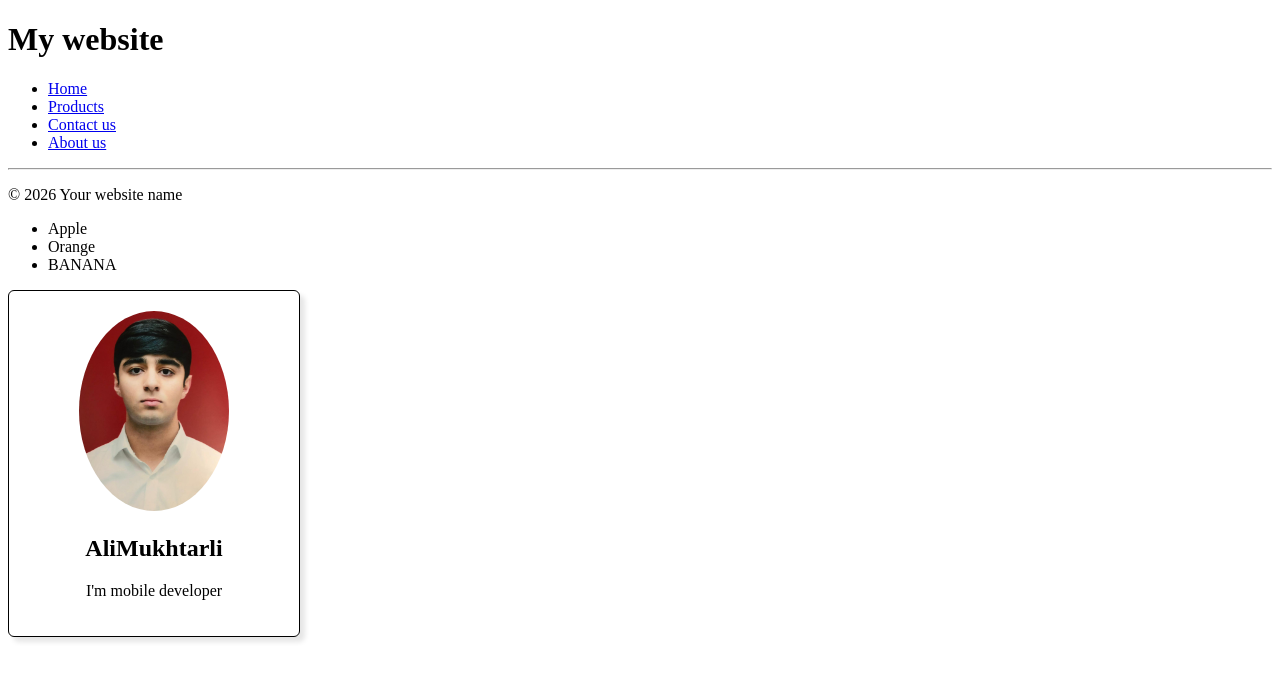
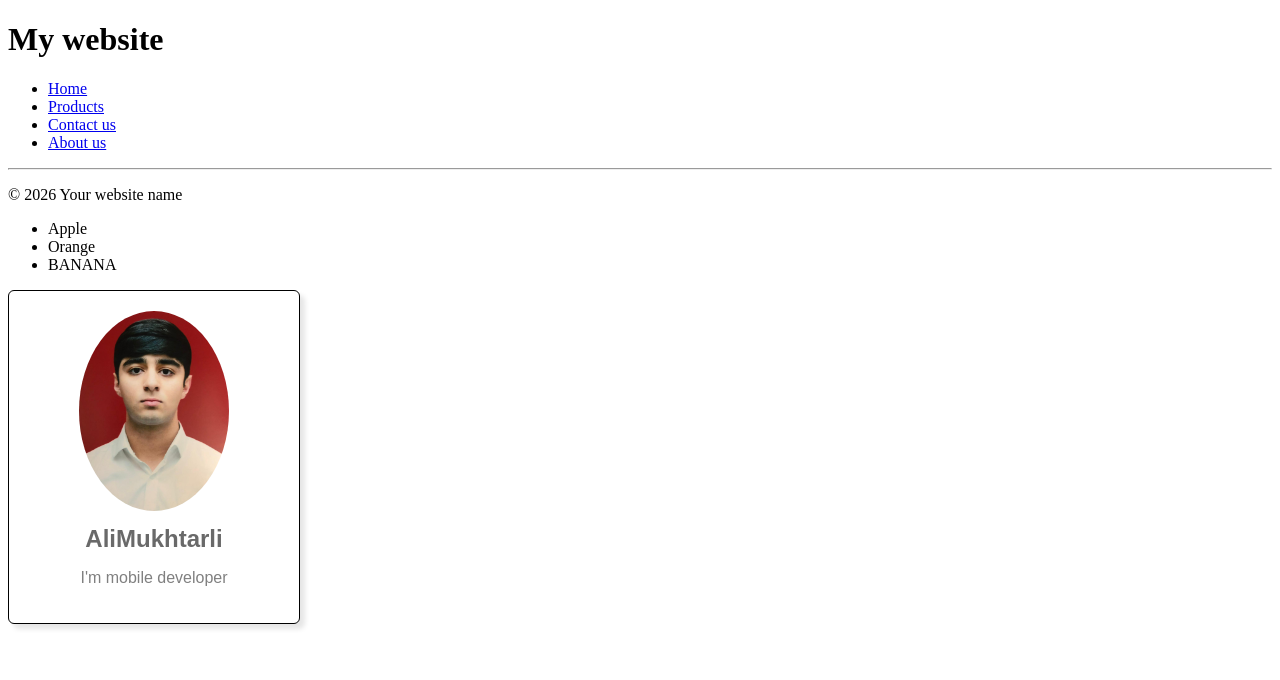
Before and after one commit to AliMukhtarli/learningReact, a React (Vite) app: page / in a window 1280 px wide. Shown: the top 680 px of the page. Built offline with nearby package versions, Linux system fonts and the light colour scheme.

Commit message:
Learning Card logic

```diff
--- a/src/Card.jsx
+++ b/src/Card.jsx
@@ -2,9 +2,9 @@
 function Card(){
     return(
         <div className="card">
-            <img src="public/Ali.jpg" alt="" />
-            <h2>AliMukhtarli</h2>
-            <p>I'm mobile developer</p>
+            <img src="public/Ali.jpg" alt="" className="cardImage" />
+            <h2 className="cardTitle">AliMukhtarli</h2>
+            <p className="cardDescription">I'm mobile developer</p>
         </div>
     );
 }
--- a/src/index.css
+++ b/src/index.css
@@ -8,9 +8,21 @@
   max-width: 250px;
 }
 
-.card img{
+.cardImage{
   height: 150px;
   border-radius: 50%;
   height:auto;
   max-width: 60%;
+  margin-bottom: 10px;
 }
+
+.cardTitle{
+  font-family: Arial, Helvetica, sans-serif;
+  margin: 0px;
+  color: dimgray;
+}
+
+.cardDescription{
+  font-family: Arial, Helvetica, sans-serif;
+  color: gray;
+}
```
